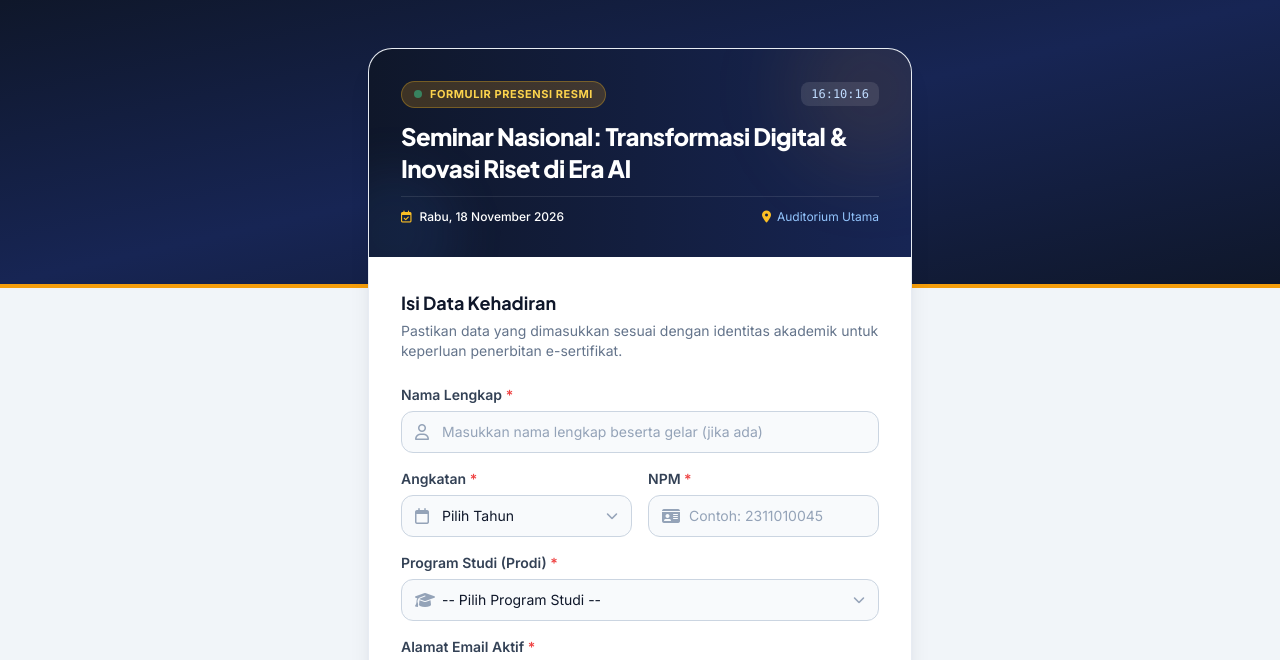
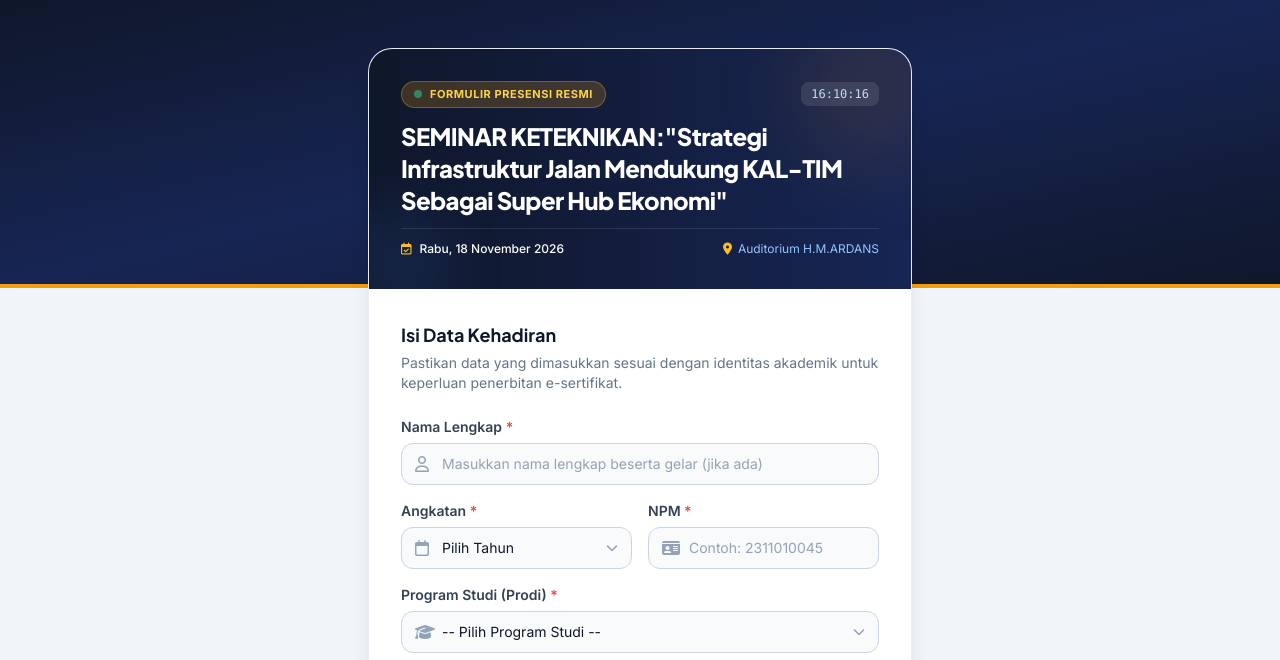
Before and after one commit to hmsuntag/registrasiseminar, a plain HTML site: page index.html in a window 1280 px wide. Shown: the top 660 px of the page. Drawn offline with nearby package versions, Linux system fonts and the light colour scheme.

Commit message:
Update seminar title and location in index.html

```diff
--- a/index.html
+++ b/index.html
@@ -58,7 +58,7 @@
                     </div>
 
                     <h1 class="font-display text-xl sm:text-2xl font-extrabold tracking-tight text-white leading-snug">
-                        Seminar Nasional: Transformasi Digital & Inovasi Riset di Era AI
+                        SEMINAR KETEKNIKAN:"Strategi Infrastruktur Jalan Mendukung KAL-TIM Sebagai Super Hub Ekonomi"
                     </h1>
 
                     <div class="mt-3 pt-3 border-t border-white/10 flex flex-col sm:flex-row sm:items-center justify-between gap-2 text-xs text-blue-200">
@@ -68,7 +68,7 @@
                         </div>
                         <div class="flex items-center gap-1.5 text-blue-300">
                             <i class="fa-solid fa-location-dot text-amber-400"></i>
-                            <span>Auditorium Utama</span>
+                            <span>Auditorium H.M.ARDANS</span>
                         </div>
                     </div>
                 </div>
```
